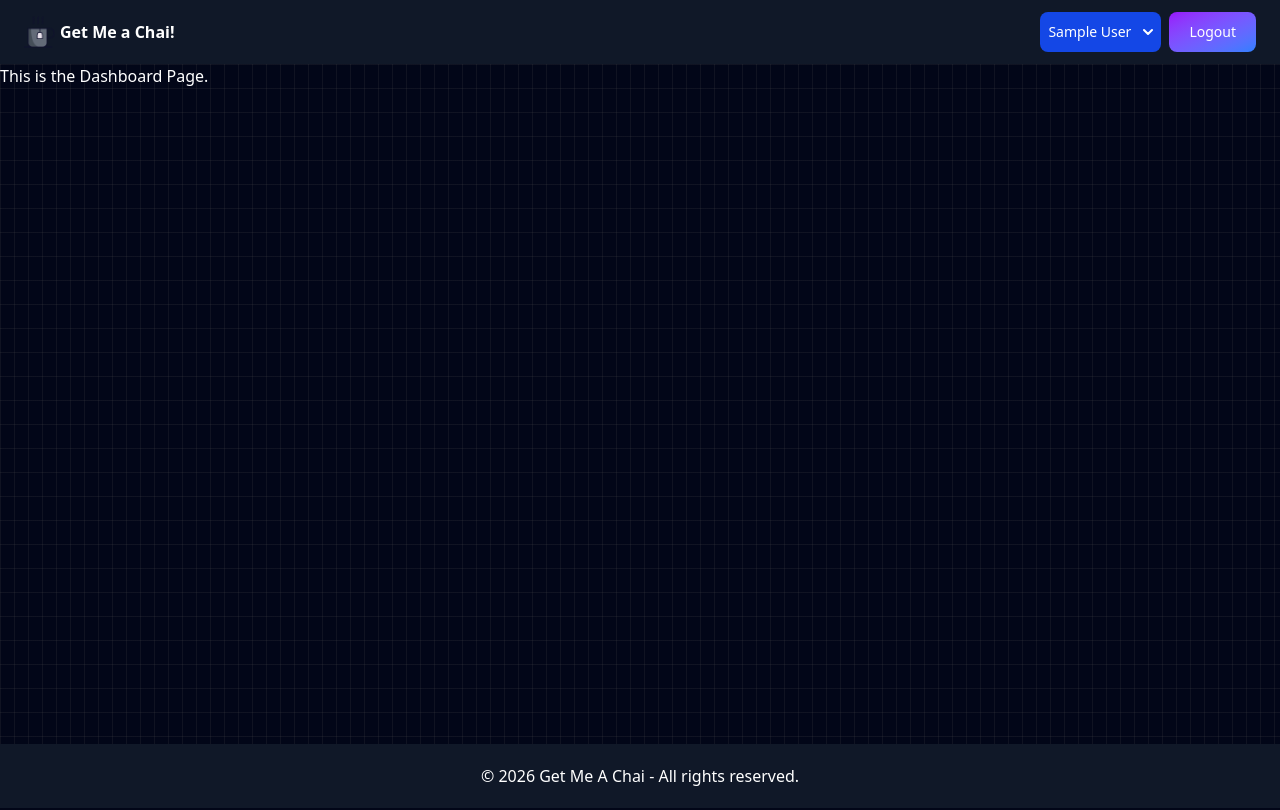
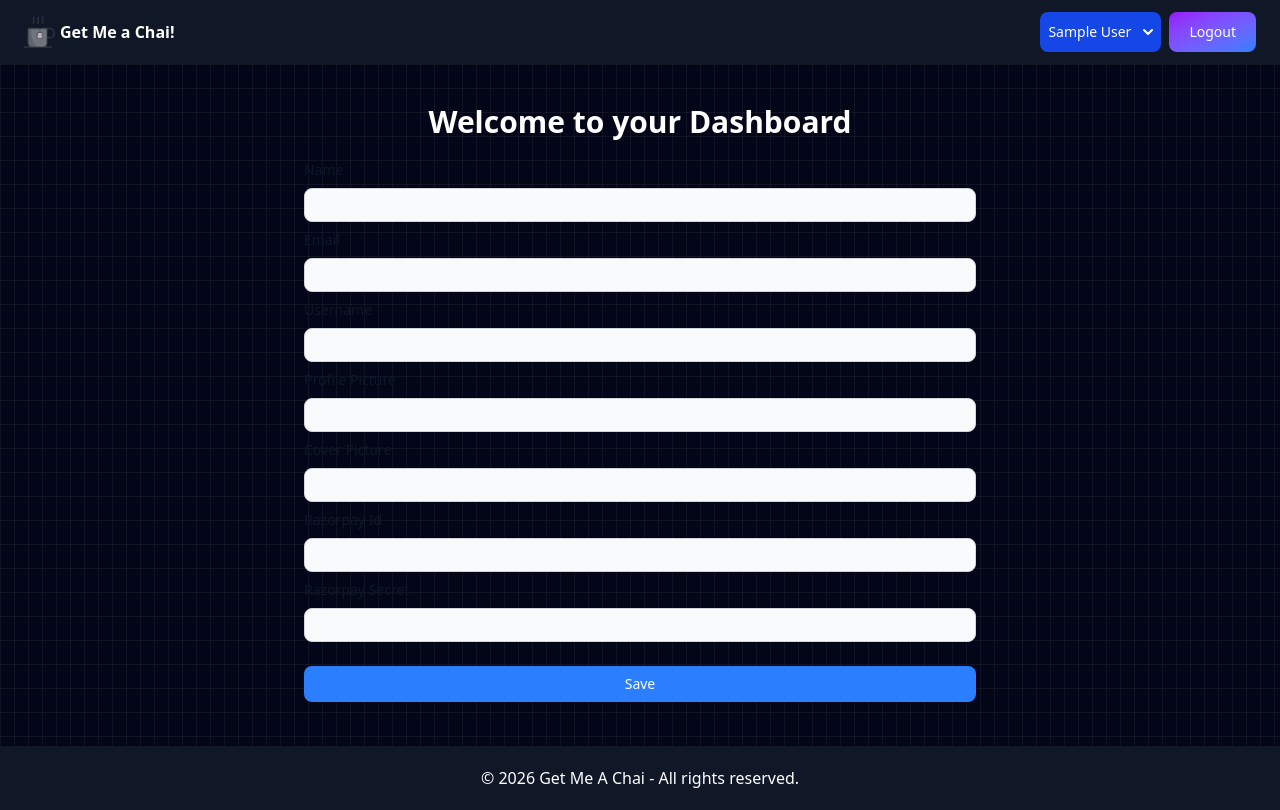
Before and after one commit to Harsh-tech81/Get-Me-A-Chai, a Next.js app: page /dashboard in a window 1280 px wide. Built offline with nearby package versions, Linux system fonts and the light colour scheme; no server answers; sample sign-in values are in the browser's storage.

Commit message:
Add New Feature

```diff
--- a/app/[username]/page.js
+++ b/app/[username]/page.js
@@ -25,10 +25,28 @@ export default async function Username({ params }) {
         <div className="payment flex gap-3 w-[80%] mt-11">
           <div className="supporters w-1/2 bg-slate-900 rounded-lg text-white p-10">
             <h2 className="text-2xl font-bold my-5">Supporters</h2>
-            <ul className="mx-5">
-              <li className="my-2">John Doe donated $30 with a message</li>
-              <li className="my-2">Jane Smith donated $50 with a message</li>
-              <li className="my-2">Bob Johnson donated $20 with a message</li>
+            <ul className="mx-5 text-sm">
+              <li className="my-4 flex gap-2 items-center">
+                <img width={33} src="/avatar.gif" alt="" />
+                <span>
+                  John Doe donated <span className="font-bold">$30</span> with a
+                  message "I support you bro!"
+                </span>
+              </li>
+              <li className="my-4 flex gap-2 items-center">
+                <img width={33} src="/avatar.gif" alt="" />
+                <span>
+                  John Doe donated <span className="font-bold">$30</span> with a
+                  message "I support you bro!"
+                </span>
+              </li>
+              <li className="my-4 flex gap-2 items-center">
+                <img width={33} src="/avatar.gif" alt="" />
+                <span>
+                  John Doe donated <span className="font-bold">$30</span> with a
+                  message "I support you bro!"
+                </span>
+              </li>
             </ul>
           </div>
           <div className="makePayment w-1/2 bg-slate-900 rounded-lg text-white p-10">
@@ -53,7 +71,7 @@ export default async function Username({ params }) {
               />
               <button
                 type="button"
-                className="w-fit text-white bg-gradient-to-br from-purple-900 to-blue-900 hover:bg-gradient-to-bl focus:ring-4 focus:outline-none focus:ring-blue-300 dark:focus:ring-blue-800 font-medium rounded-base text-sm px-4 py-2.5 text-center me-2 mb-2"
+                className=" text-white bg-gradient-to-br from-purple-900 to-blue-900 hover:bg-gradient-to-bl focus:ring-4 focus:outline-none focus:ring-blue-300 dark:focus:ring-blue-800 font-medium rounded-base text-sm px-4 py-2.5 text-center me-2 mb-2"
               >
                 Pay
               </button>
--- a/app/dashboard/page.js
+++ b/app/dashboard/page.js
@@ -1,15 +1,148 @@
 "use client";
-import React from "react";
+import React, { useEffect } from "react";
 import { useRouter } from "next/navigation";
-import { useSession,signIn,signOut } from "next-auth/react";
+import { useSession, signIn, signOut } from "next-auth/react";
 function Dashboard() {
-const router=useRouter();
-  const { data: session } = useSession();
-  if(!session){
-    router.push("/login");
+  const router = useRouter();
+  const { status } = useSession();
+
+  useEffect(() => {
+    if (status === "unauthenticated") {
+      router.push("/login");
+    }
+  }, [status, router]);
+
+  if (status === "loading" || status === "unauthenticated") {
+    return null;
   }
 
-  return <div>This is the Dashboard Page.</div>;
+  return (
+    <>
+      <div className="container mx-auto py-5 px-6 ">
+        <h1 className="text-center my-5 text-3xl font-bold">
+          Welcome to your Dashboard
+        </h1>
+
+        <form className="max-w-2xl mx-auto">
+          <div className="my-2">
+            <label
+              htmlFor="name"
+              className="block mb-2 text-sm font-medium text-gray-900 dark:text-white"
+            >
+              Name
+            </label>
+            <input
+              type="text"
+              name="name"
+              id="name"
+              className="block w-full p-2 text-gray-900 border border-gray-300 rounded-lg bg-gray-50 text-xs focus:ring-blue-500 focus:border-blue-500 dark:bg-gray-700 dark:border-gray-600 dark:placeholder-gray-400 dark:text-white dark:focus:ring-blue-500 dark:focus:border-blue-500"
+            />
+          </div>
+          {/* input for email */}
+          <div className="my-2">
+            <label
+              htmlFor="email"
+              className="block mb-2 text-sm font-medium text-gray-900 dark:text-white"
+            >
+              Email
+            </label>
+            <input
+              type="email"
+              name="email"
+              id="email"
+              className="block w-full p-2 text-gray-900 border border-gray-300 rounded-lg bg-gray-50 text-xs focus:ring-blue-500 focus:border-blue-500 dark:bg-gray-700 dark:border-gray-600 dark:placeholder-gray-400 dark:text-white dark:focus:ring-blue-500 dark:focus:border-blue-500"
+            />
+          </div>
+          {/* input forusername */}
+          <div className="my-2">
+            <label
+              htmlFor="username"
+              className="block mb-2 text-sm font-medium text-gray-900 dark:text-white"
+            >
+              Username
+            </label>
+            <input
+              type="text"
+              name="username"
+              id="username"
+              className="block w-full p-2 text-gray-900 border border-gray-300 rounded-lg bg-gray-50 text-xs focus:ring-blue-500 focus:border-blue-500 dark:bg-gray-700 dark:border-gray-600 dark:placeholder-gray-400 dark:text-white dark:focus:ring-blue-500 dark:focus:border-blue-500"
+            />
+          </div>
+          {/* input for profile picture of input type text */}
+          <div className="my-2">
+            <label
+              htmlFor="profilepic"
+              className="block mb-2 text-sm font-medium text-gray-900 dark:text-white"
+            >
+              Profile Picture
+            </label>
+            <input
+              type="text"
+              name="profilepic"
+              id="profilepic"
+              className="block w-full p-2 text-gray-900 border border-gray-300 rounded-lg bg-gray-50 text-xs focus:ring-blue-500 focus:border-blue-500 dark:bg-gray-700 dark:border-gray-600 dark:placeholder-gray-400 dark:text-white dark:focus:ring-blue-500 dark:focus:border-blue-500"
+            />
+          </div>
+
+          {/* input for cover pic  */}
+          <div className="my-2">
+            <label
+              htmlFor="coverpic"
+              className="block mb-2 text-sm font-medium text-gray-900 dark:text-white"
+            >
+              Cover Picture
+            </label>
+            <input
+              type="text"
+              name="coverpic"
+              id="coverpic"
+              className="block w-full p-2 text-gray-900 border border-gray-300 rounded-lg bg-gray-50 text-xs focus:ring-blue-500 focus:border-blue-500 dark:bg-gray-700 dark:border-gray-600 dark:placeholder-gray-400 dark:text-white dark:focus:ring-blue-500 dark:focus:border-blue-500"
+            />
+          </div>
+          {/* input razorpay id */}
+          <div className="my-2">
+            <label
+              htmlFor="razorpayid"
+              className="block mb-2 text-sm font-medium text-gray-900 dark:text-white"
+            >
+              Razorpay Id
+            </label>
+            <input
+              type="text"
+              name="razorpayid"
+              id="razorpayid"
+              className="block w-full p-2 text-gray-900 border border-gray-300 rounded-lg bg-gray-50 text-xs focus:ring-blue-500 focus:border-blue-500 dark:bg-gray-700 dark:border-gray-600 dark:placeholder-gray-400 dark:text-white dark:focus:ring-blue-500 dark:focus:border-blue-500"
+            />
+          </div>
+          {/* input razorpay secret */}
+          <div className="my-2">
+            <label
+              htmlFor="razorpaysecret"
+              className="block mb-2 text-sm font-medium text-gray-900 dark:text-white"
+            >
+              Razorpay Secret
+            </label>
+            <input
+              type="text"
+              name="razorpaysecret"
+              id="razorpaysecret"
+              className="block w-full p-2 text-gray-900 border border-gray-300 rounded-lg bg-gray-50 text-xs focus:ring-blue-500 focus:border-blue-500 dark:bg-gray-700 dark:border-gray-600 dark:placeholder-gray-400 dark:text-white dark:focus:ring-blue-500 dark:focus:border-blue-500"
+            />
+          </div>
+
+          {/* Submit Button  */}
+          <div className="my-6">
+            <button
+              type="submit"
+              className="block w-full p-2 text-white bg-blue-500 rounded-lg hover:bg-blue-600 focus:ring-blue-500 focus:ring-4 focus:outline-none   dark:focus:ring-blue-800 font-medium text-sm"
+            >
+              Save
+            </button>
+          </div>
+        </form>
+      </div>
+    </>
+  );
 }
 
 export default Dashboard;
--- a/app/globals.css
+++ b/app/globals.css
@@ -1 +1,5 @@
 @import "tailwindcss";
+
+.invertImg {
+  filter: invert(0.23);
+}
--- a/app/page.js
+++ b/app/page.js
@@ -6,7 +6,7 @@ export default function Home() {
         <div className="font-bold flex gap-2 text-5xl justify-center items-center">
           Buy Me a Chai{" "}
           <span>
-            <img src="/tea.gif" width={88} />
+            <img className="invertImg" src="/tea.gif" width={88} />
           </span>
         </div>
         <p>
```
